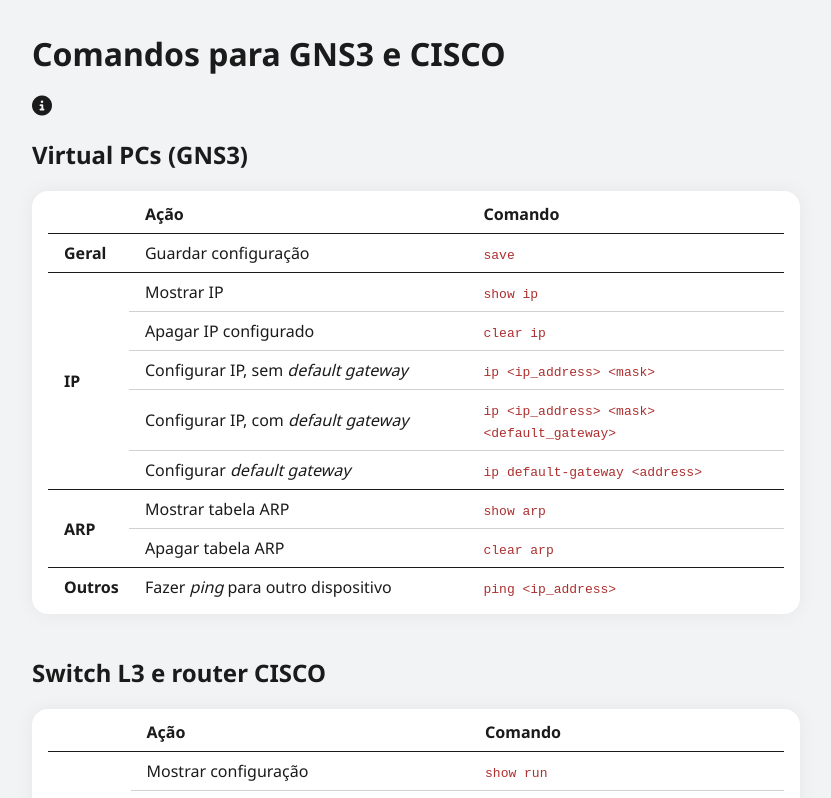
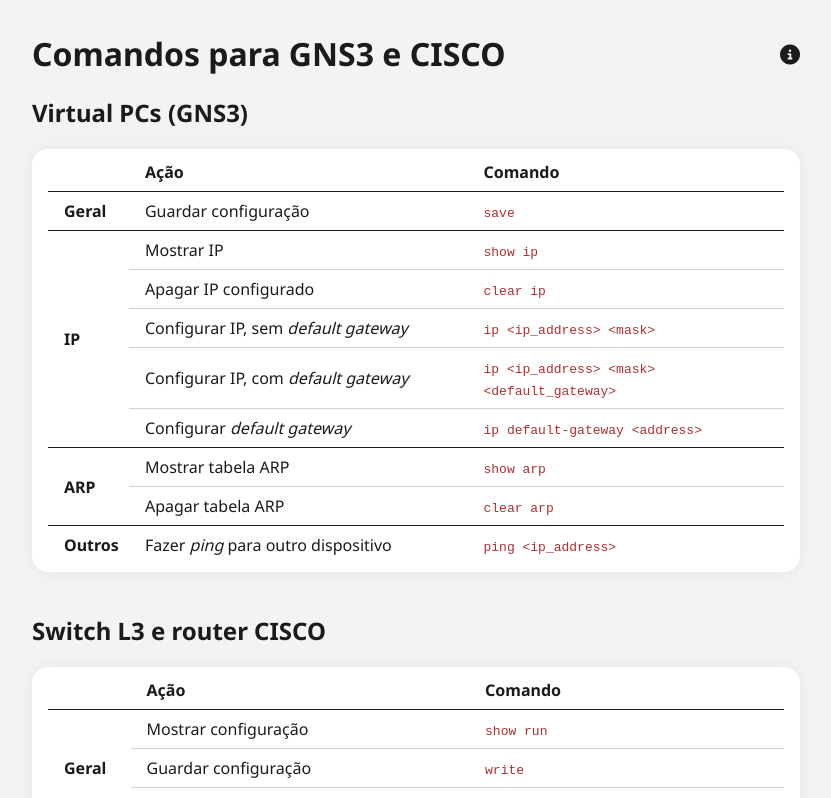
Before and after one commit to RGarrido03/RS, a plain HTML site: page index.html in a window 1280 px wide. Shown: the top 798 px of the page, without its empty margins (224-1055 px from the left). Drawn offline with nearby package versions, Linux system fonts and the light colour scheme; no server answers.

Commit message:
Add new button

```diff
--- a/css/design.css
+++ b/css/design.css
@@ -4,6 +4,20 @@ body {
 
 h1 {
     margin-top: 0px;
+    float:left;
+    width:90%;
+}
+
+#info {
+    float:right;
+    line-height:3rem;
+    vertical-align: middle;
+}
+
+.header {
+    float:left;
+    clear:both;
+    width:100%;
 }
 
 table {
```
